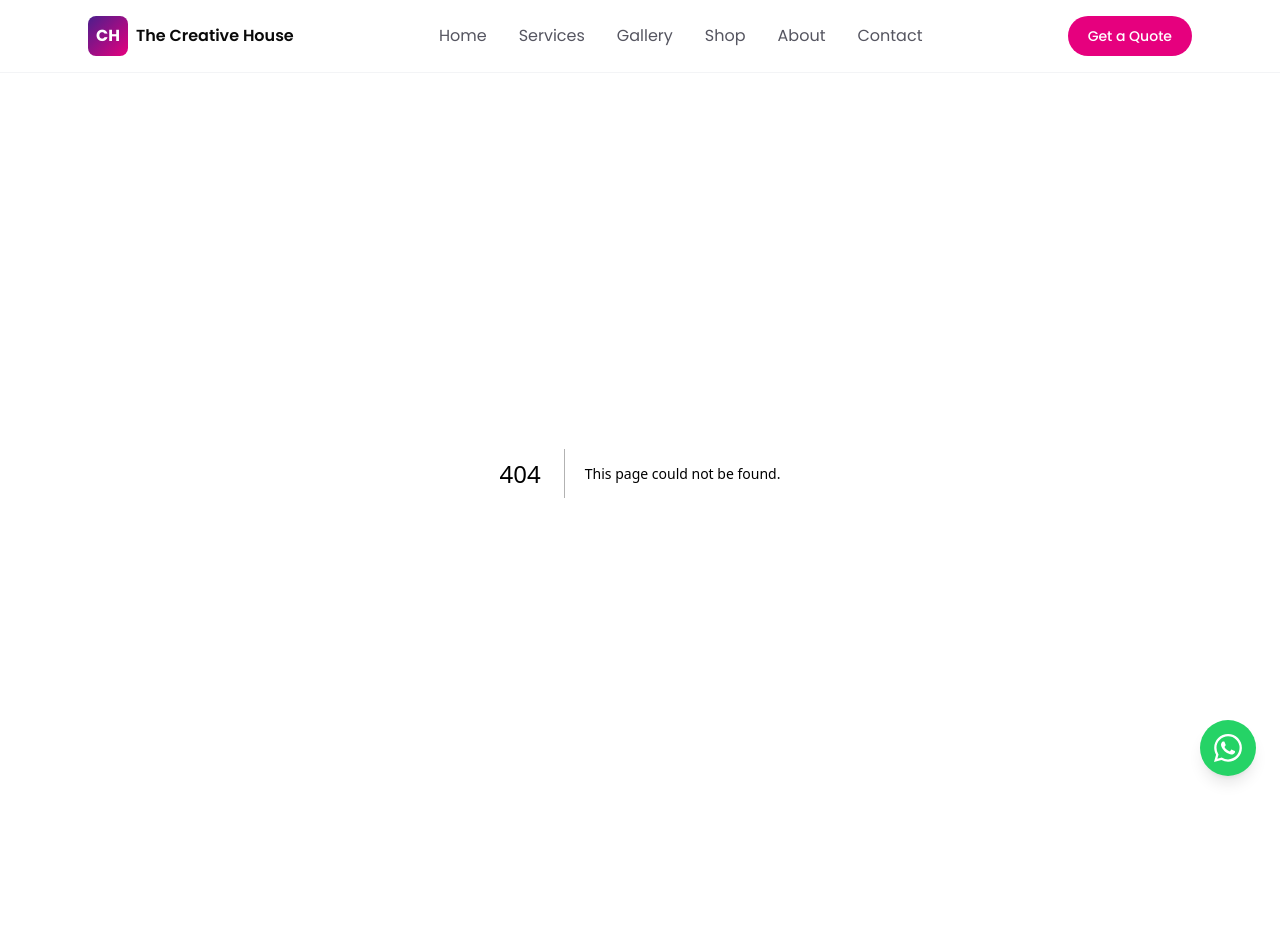
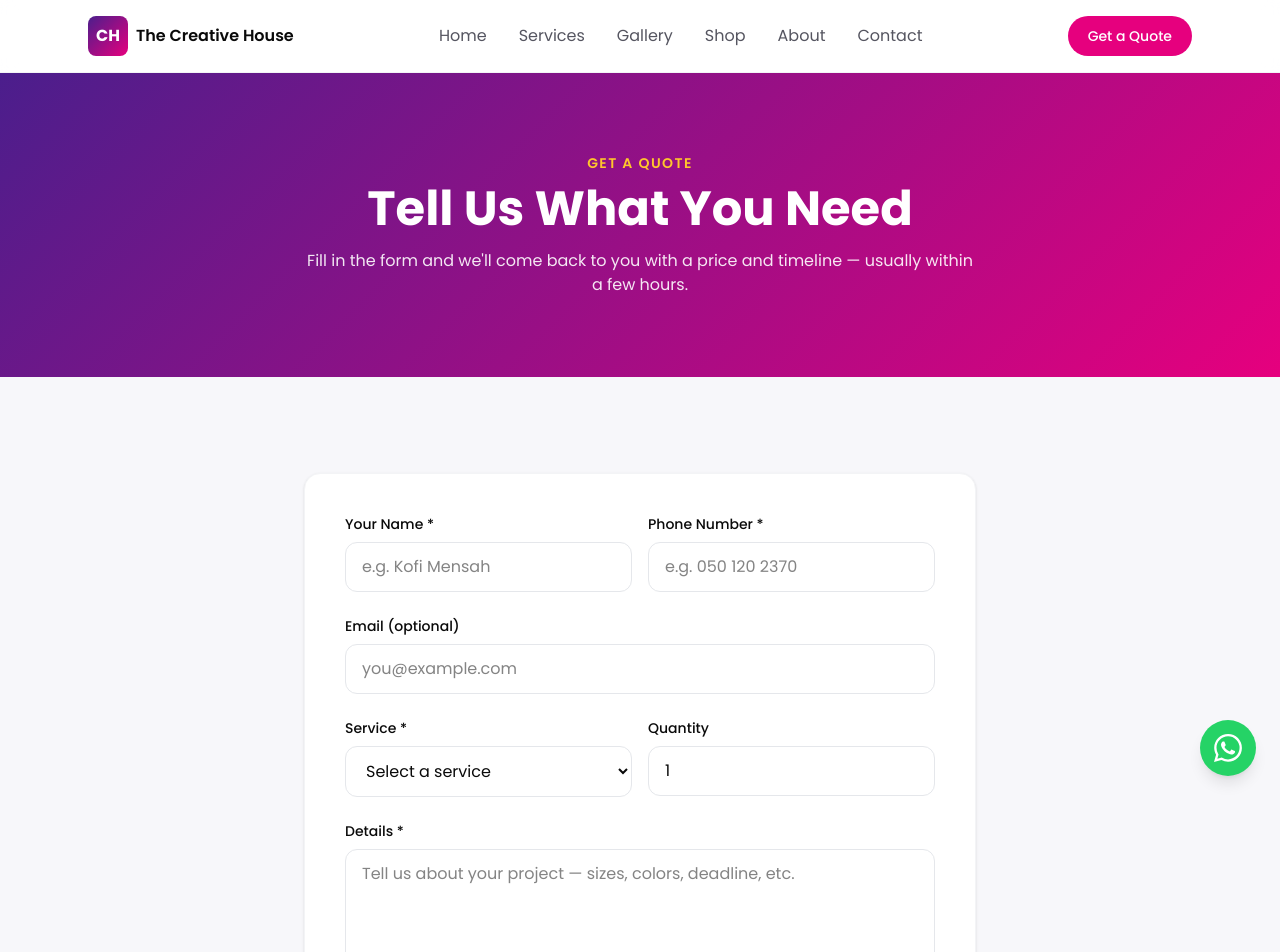
Before and after one commit to FarO-Stone-1/creative---house, a Next.js app: page /quote in a window 1280 px wide. Before the commit this address had no page. Shown: the top 952 px of the page. Built offline with nearby package versions, Linux system fonts and the light colour scheme.

Commit message:
feat: quote page with form submission to supabase

```diff
--- /dev/null
+++ b/app/api/orders/route.ts
@@ -0,0 +1,43 @@
+import { NextResponse } from "next/server";
+import { supabase } from "@/lib/supabase";
+
+export async function POST(req: Request) {
+  try {
+    const body = await req.json();
+
+    // Save as a quote request
+    if (body.type === "quote") {
+      const { name, phone, email, service, quantity, details } = body;
+
+      const { error } = await supabase.from("quotes").insert({
+        name,
+        phone,
+        email: email || null,
+        service,
+        quantity: quantity || null,
+        details,
+      });
+
+      if (error) {
+        console.error("Supabase error:", error);
+        return NextResponse.json(
+          { ok: false, error: error.message },
+          { status: 500 }
+        );
+      }
+
+      return NextResponse.json({ ok: true });
+    }
+
+    return NextResponse.json(
+      { ok: false, error: "Unknown request type" },
+      { status: 400 }
+    );
+  } catch (err) {
+    console.error("API error:", err);
+    return NextResponse.json(
+      { ok: false, error: "Server error" },
+      { status: 500 }
+    );
+  }
+}
--- /dev/null
+++ b/app/quote/page.tsx
@@ -0,0 +1,244 @@
+"use client";
+
+import { useState } from "react";
+import { useSearchParams } from "next/navigation";
+import Button from "@/components/ui/Button";
+import Section from "@/components/ui/Section";
+import { products } from "@/lib/pricing";
+
+const services = [
+  "T-Shirt Printing",
+  "Large Format Printing",
+  "Business Cards",
+  "Roll-Up Banners",
+  "Stickers & Labels",
+  "Flyers",
+  "Graphics & Web Design",
+  "Banners",
+  "Photography",
+  "Other / Custom",
+];
+
+export default function QuotePage() {
+  const params = useSearchParams();
+  const prefillProduct = params.get("product");
+  const matchedProduct = products.find((p) => p.id === prefillProduct);
+
+  const [form, setForm] = useState({
+    name: "",
+    phone: "",
+    email: "",
+    service: matchedProduct?.category ?? "",
+    quantity: 1,
+    details: matchedProduct ? `Interested in: ${matchedProduct.name}` : "",
+  });
+
+  const [submitting, setSubmitting] = useState(false);
+  const [submitted, setSubmitted] = useState(false);
+  const [error, setError] = useState("");
+
+  const update = (key: keyof typeof form, value: string | number) =>
+    setForm((f) => ({ ...f, [key]: value }));
+
+  const handleSubmit = async (e: React.FormEvent) => {
+    e.preventDefault();
+    setSubmitting(true);
+    setError("");
+
+    try {
+      const res = await fetch("/api/orders", {
+        method: "POST",
+        headers: { "Content-Type": "application/json" },
+        body: JSON.stringify({
+          type: "quote",
+          ...form,
+        }),
+      });
+
+      if (!res.ok) throw new Error("Failed to submit");
+      setSubmitted(true);
+    } catch (err) {
+      setError("Something went wrong. Please try again or message us on WhatsApp.");
+    } finally {
+      setSubmitting(false);
+    }
+  };
+
+  if (submitted) {
+    return (
+      <Section>
+        <div className="max-w-xl mx-auto text-center py-16">
+          <div className="text-6xl mb-6">✅</div>
+          <h1 className="text-3xl font-bold text-ch-dark mb-4">
+            Request Received!
+          </h1>
+          <p className="text-ch-grey mb-8">
+            We&apos;ll get back to you on {form.phone} within a few hours.
+            For urgent jobs, message us on WhatsApp.
+          </p>
+          <div className="flex flex-wrap gap-4 justify-center">
+            <Button href="/" variant="outline">
+              Back to Home
+            </Button>
+            <Button
+              href={`https://wa.me/233501202370?text=Hi%2C%20I%20just%20submitted%20a%20quote%20request%20from%20the%20website.`}
+              variant="whatsapp"
+            >
+              Message on WhatsApp
+            </Button>
+          </div>
+        </div>
+      </Section>
+    );
+  }
+
+  return (
+    <>
+      {/* HERO */}
+      <section className="gradient-brand text-white">
+        <div className="max-w-6xl mx-auto px-6 py-16 md:py-20 text-center">
+          <p className="font-semibold tracking-widest text-sm mb-3 text-ch-yellow">
+            GET A QUOTE
+          </p>
+          <h1 className="text-4xl md:text-5xl font-bold mb-4">
+            Tell Us What You Need
+          </h1>
+          <p className="text-white/90 max-w-2xl mx-auto">
+            Fill in the form and we&apos;ll come back to you with a price and
+            timeline — usually within a few hours.
+          </p>
+        </div>
+      </section>
+
+      {/* FORM */}
+      <Section>
+        <form
+          onSubmit={handleSubmit}
+          className="max-w-2xl mx-auto bg-white rounded-2xl p-6 md:p-10 shadow-sm border border-gray-100 space-y-6"
+        >
+          {matchedProduct && (
+            <div className="bg-ch-light rounded-xl p-4 border border-gray-100">
+              <p className="text-xs text-ch-grey mb-1">You&apos;re enquiring about</p>
+              <p className="font-semibold text-ch-dark">{matchedProduct.name}</p>
+              <p className="text-ch-pink font-medium">
+                GHS {matchedProduct.price}{" "}
+                <span className="text-ch-grey text-sm font-normal">
+                  / {matchedProduct.unit}
+                </span>
+              </p>
+            </div>
+          )}
+
+          <div className="grid md:grid-cols-2 gap-4">
+            <div>
+              <label className="block text-sm font-medium text-ch-dark mb-2">
+                Your Name *
+              </label>
+              <input
+                required
+                type="text"
+                value={form.name}
+                onChange={(e) => update("name", e.target.value)}
+                className="w-full px-4 py-3 rounded-xl border border-gray-200 focus:border-ch-pink focus:outline-none focus:ring-2 focus:ring-ch-pink/20"
+                placeholder="e.g. Kofi Mensah"
+              />
+            </div>
+
+            <div>
+              <label className="block text-sm font-medium text-ch-dark mb-2">
+                Phone Number *
+              </label>
+              <input
+                required
+                type="tel"
+                value={form.phone}
+                onChange={(e) => update("phone", e.target.value)}
+                className="w-full px-4 py-3 rounded-xl border border-gray-200 focus:border-ch-pink focus:outline-none focus:ring-2 focus:ring-ch-pink/20"
+                placeholder="e.g. 050 120 2370"
+              />
+            </div>
+          </div>
+
+          <div>
+            <label className="block text-sm font-medium text-ch-dark mb-2">
+              Email (optional)
+            </label>
+            <input
+              type="email"
+              value={form.email}
+              onChange={(e) => update("email", e.target.value)}
+              className="w-full px-4 py-3 rounded-xl border border-gray-200 focus:border-ch-pink focus:outline-none focus:ring-2 focus:ring-ch-pink/20"
+              placeholder="you@example.com"
+            />
+          </div>
+
+          <div className="grid md:grid-cols-2 gap-4">
+            <div>
+              <label className="block text-sm font-medium text-ch-dark mb-2">
+                Service *
+              </label>
+              <select
+                required
+                value={form.service}
+                onChange={(e) => update("service", e.target.value)}
+                className="w-full px-4 py-3 rounded-xl border border-gray-200 focus:border-ch-pink focus:outline-none focus:ring-2 focus:ring-ch-pink/20 bg-white"
+              >
+                <option value="">Select a service</option>
+                {services.map((s) => (
+                  <option key={s} value={s}>
+                    {s}
+                  </option>
+                ))}
+              </select>
+            </div>
+
+            <div>
+              <label className="block text-sm font-medium text-ch-dark mb-2">
+                Quantity
+              </label>
+              <input
+                type="number"
+                min={1}
+                value={form.quantity}
+                onChange={(e) => update("quantity", Number(e.target.value))}
+                className="w-full px-4 py-3 rounded-xl border border-gray-200 focus:border-ch-pink focus:outline-none focus:ring-2 focus:ring-ch-pink/20"
+              />
+            </div>
+          </div>
+
+          <div>
+            <label className="block text-sm font-medium text-ch-dark mb-2">
+              Details *
+            </label>
+            <textarea
+              required
+              rows={5}
+              value={form.details}
+              onChange={(e) => update("details", e.target.value)}
+              className="w-full px-4 py-3 rounded-xl border border-gray-200 focus:border-ch-pink focus:outline-none focus:ring-2 focus:ring-ch-pink/20 resize-none"
+              placeholder="Tell us about your project — sizes, colors, deadline, etc."
+            />
+          </div>
+
+          {error && (
+            <p className="text-red-600 text-sm bg-red-50 rounded-xl p-3">
+              {error}
+            </p>
+          )}
+
+          <Button
+            onClick={() => {}}
+            className="w-full !py-4"
+          >
+            {submitting ? "Sending..." : "Send Request"}
+          </Button>
+
+          <p className="text-xs text-ch-grey text-center">
+            We&apos;ll never share your details. For urgent jobs, WhatsApp us
+            directly.
+          </p>
+        </form>
+      </Section>
+    </>
+  );
+}
```
